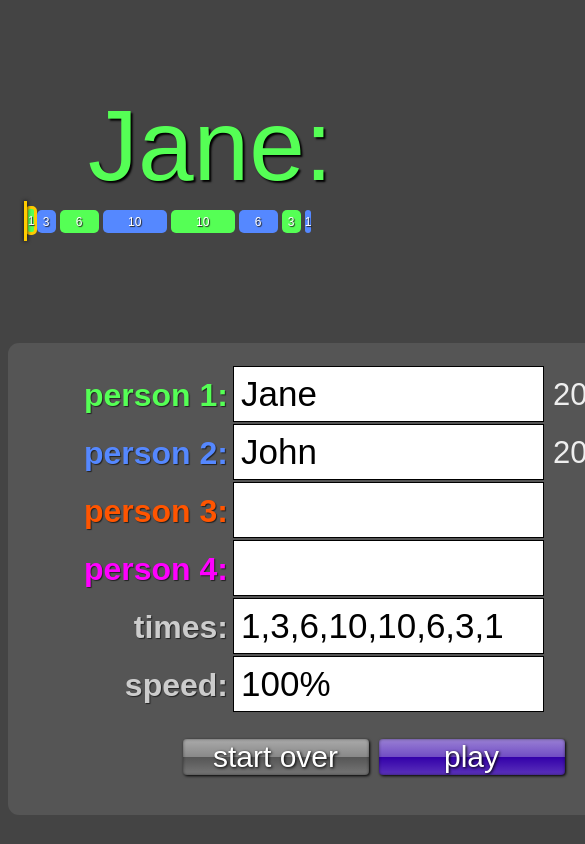
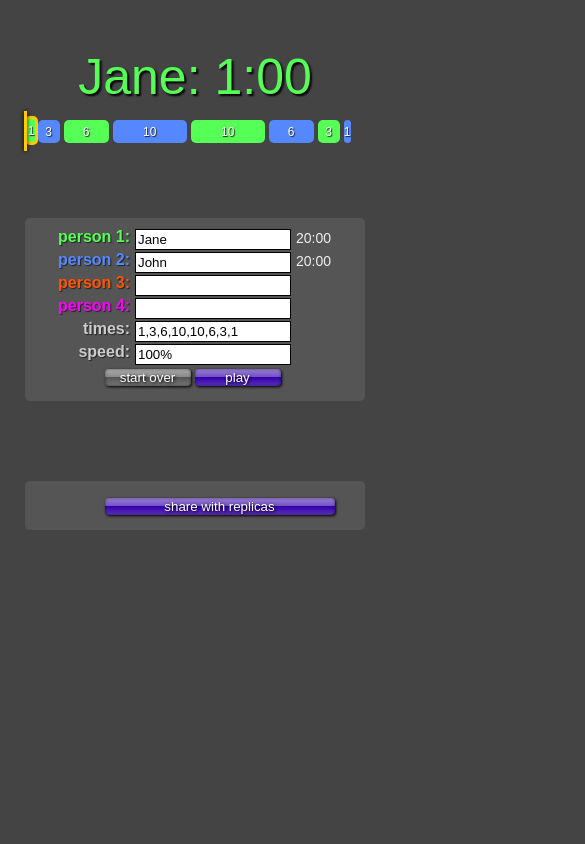
Before and after one commit to karmatics/edgewise, a website: page www/index.html in a window 390 px wide. Shown: the top 844 px of the page, 585 px wide, since content can reach past the window. Drawn offline with Linux system fonts and the light colour scheme.

Commit message:
fix a glitch with weird character quotes that was breaking the viewport meta tag

```diff
--- a/www/Edgewise.css
+++ b/www/Edgewise.css
@@ -159,67 +159,12 @@ body {
   font-size: 100px;
 }
 
+@media only screen and (max-width: 500px) {
 
-/* media queries only go so far in detecting
-   whether it is a small screen. but that is
-   what this is attempting */
-
-@media only screen and (max-width: 1000px) {
-
-  body {
-    font-size: 28px;
-  }
-
-  .controls {
-    width: 720px;
-    margin-top: 115px;
-    padding: 22px;
-    border-radius: 11px;
-  }
-
-  .inpLabel {
-    width: 640px;
-    height: 42px;
-    padding-bottom: 8px;
-   }
-
-  .inpLabel div {
-    width: 198px;
-    padding-top: 12px;
-    font-size: 32px;
-  }
-
-  .inpLabel input {
-    width: 295px;
-    font-size: 35px;
-    padding: 7px;
-  }
-
-  .inpLabel span {
-   width: 95px;
-   padding: 12px 0 0 9px;
-   font-size: 31px;
-  }
-
-  .btn {
-    width: 186px;
-    font-size: 30px;
-    margin: 5px;
-  }
-
-  .bigBtn {
-    width: 360px;
-  }
-
-  .btnHolder {
-    width: 425px;
-    margin: 29px auto 13px auto;
-  }
-
-  .inputUrl {
-    width: 700px;
-    font-size: 35px;
-    padding: 7px;
-  }
+.timerText {
+  padding: 40px;
+  height: 30px;
+  font-size: 50px;
+}
 
 }
--- a/www/Edgewise.js
+++ b/www/Edgewise.js
@@ -243,7 +243,7 @@ var Edgewise = {
               backgroundColor: this.people[i%this.people.length].color,
               // todo: fix the hardcoded width
               width: (Math.round(((this.timesArray[i] *
-                     (width - 10 * this.timesArray.length)) /
+                     (width - 5 * this.timesArray.length)) /
                      this.totalTime))) + 'px'
             },
           className: 'timelineChunk',
--- a/www/index.html
+++ b/www/index.html
@@ -1,7 +1,7 @@
 <!DOCTYPE html>
 <html>
 <head>
-<meta name=”viewport” content=”width=device-width, initial-scale=1″>
+<meta name="viewport" content="width=device-width, initial-scale=1">
 <script src="Edgewise.js"></script>
 <link rel='stylesheet' href='Edgewise.css'>
 </head>
```
